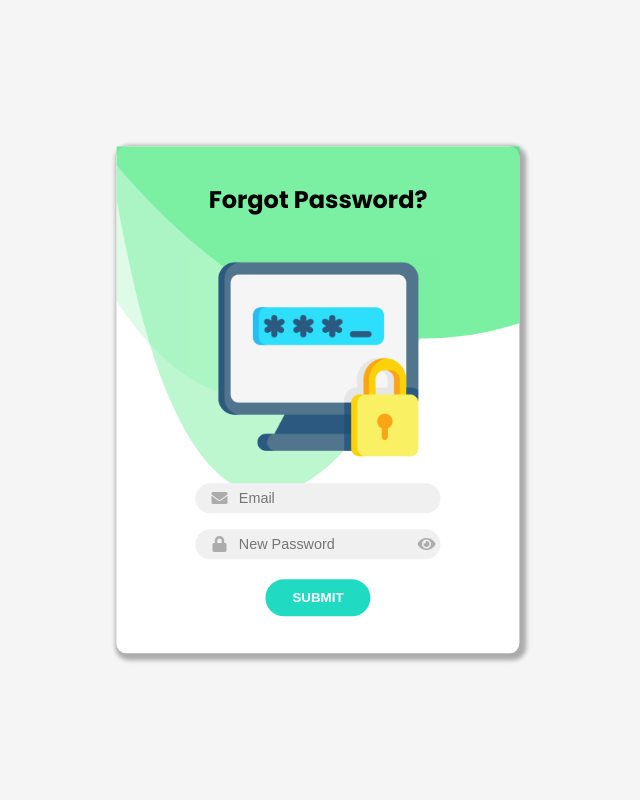
After one commit to Nuwa-Hub/FlyBuy, a PHP site: page /forgotPsw.php in a window 1280 px wide. The commit adds this page. Shown: the whole page, without its empty margins (322-962 px from the left). Run offline with PHP 8.4, Linux system fonts and the light colour scheme.

Commit message:
js part seperated and forgotPsw page

```diff
--- /dev/null
+++ b/css/styles_forgotPsw.css
@@ -0,0 +1,216 @@
+@import url("https://fonts.googleapis.com/css2?family=Poppins:wght@300;400;600;700&display=swap");
+
+body{
+    margin: 0;
+    padding: 0;
+    font-family: 'Poppins', sans-serif;
+    background: #f5f5f5;
+}
+
+.shape-wrapper{
+    position: absolute;
+    top: 0;
+    left: 0;
+    width: 100%;
+    overflow: hidden;
+    line-height: 0;
+    z-index: 0;
+}
+
+.shape-wrapper svg{
+    position: relative;
+    display: block;
+    width: calc(300% + 1.3px);
+    height: 50vh;
+    opacity: 0.7;
+}
+
+.shape-wrapper .shape-fill{
+    fill: #43e97b;
+}
+
+.container *{
+    z-index: 1;
+}
+
+.container{
+    position: absolute;
+    top: 50%;
+    left: 50%;
+    transform: translate(-50%, -50%);
+    box-shadow: 3px 3px 4px 4px rgba(0, 0, 0, 0.3);
+    border-radius: 10px;
+    margin: 0;
+    padding: 0.6em;
+    display: flex;
+    flex-direction: column;
+    height: fit-content;
+    width: 30vw;
+    justify-content: center;
+    align-items: center;
+    text-align: center;
+    background: #fff;
+}
+
+.container img{
+    height: 12.5em;
+    width: 12.5em;
+    padding: 1em;
+}
+
+.container h2{
+    font-size: 1.5rem;
+    line-height: 2em;
+    font-weight: 800;
+}
+
+.container form{
+    display: flex;
+    width: 100%;
+    flex-direction: column;
+    justify-content: center;
+    align-items: center;
+    grid-column: 1/2;
+}
+
+.input-field{
+    max-width: 250px;
+    width: 100%;
+    height: 1.875em;
+    background-color: #f0f0f0;
+    margin: 0.5em 0;
+    border-radius: 1.875em;
+    display: grid;
+    grid-template-columns: 15% 85%;
+    padding: 0 0.4rem;
+    position: relative;
+}
+.input-field input{
+    background: none;
+    outline: none;
+    border: none;
+    line-height: 1.2em;
+    font-weight: 600;
+    font-size: 0.9rem;
+    color: #333;
+}
+
+.input-field input:-webkit-autofill {
+    -webkit-background-clip: text;
+}
+
+.input-field i{
+    text-align: center;
+    line-height: 1.875em;
+    color: #acacac;
+    font-size: 1rem;
+}
+
+.input-field i.fa-exclamation-circle,
+.input-field i.fa-check-circle{
+    position: absolute;
+    right: 0;
+    transform: translateX(110%);
+    margin: 0;
+    padding: 0;
+    color: #f03f63;
+    cursor: pointer;
+    display: none;
+}
+.input-field.success i.fa-check-circle{
+    color: #34df34;
+    display: block;
+}
+.input-field.error i.fa-exclamation-circle{
+    display: block;
+}
+
+.input-field i.fa-eye,
+.input-field i.fa-eye-slash{
+    position: absolute;
+    right: 0;
+    margin-right: 5px;
+    cursor: pointer;
+}
+
+.tooltip .tooltip-text{
+    visibility: hidden;
+    min-width: 12.5em;
+    background-color: rgba(73, 72, 72, 0.9);
+    color: #fff;
+    text-align: center;
+    border-radius: 3px;
+    padding: 0.2em;
+    position: absolute;
+    bottom: 100%;
+    right: -30%;
+    margin-left: -3.75em;
+    z-index: 10;
+}
+
+.tooltip .tooltip-text::after{
+    content: " ";
+    position: absolute;
+    top: 100%;
+    left: 95%;
+    margin-left: -5px;
+    border-width: 5px;
+    border-style: solid;
+    border-color: rgba(73, 72, 72, 0.9) transparent transparent transparent;
+}
+
+.tooltip:hover .tooltip-text{
+    visibility: visible;
+}
+
+.input-field.success{
+    border: 2px solid #34df34;
+}
+.input-field.error{
+    border: 2px solid #f03f63;
+}
+
+.input-field input:placeholder-shown{
+    color: #aaa;
+    font-weight: 500;
+}
+
+.btn{
+    outline: none;
+    border: none;
+    border-radius: 30px;
+    background-color: #20dbc2;
+    color: white;
+    text-transform: uppercase;
+    font-weight: 600;
+    margin: 12px 0;
+    padding: 0.8em 2em;
+    cursor: pointer;
+    transition: all 0.5s;
+    position: relative;
+}
+
+.btn:hover{
+    background-color: #00bfa6;
+}
+.btn:active{
+    opacity: 0.5;
+}
+
+@media screen and (max-width: 1000px){
+    .container{
+        width: 50vw;
+    }
+}
+
+@media screen and (max-width: 570px){
+    .container{
+        width: 70vw;
+    }
+}
+
+@media screen and (max-width: 370px){
+    .container{
+        width: 90vw;
+    }
+}
--- /dev/null
+++ b/forgotPsw.php
@@ -0,0 +1,75 @@
+<?php
+
+?>
+
+<html lang="en">
+<head>
+    <meta charset="UTF-8">
+    <meta http-equiv="X-UA-Compatible" content="IE=edge">
+    <meta name="viewport" content="width=device-width, initial-scale=1.0">
+    <link rel="stylesheet" href="./css/styles_forgotPsw.css">
+    <link
+        rel="stylesheet"
+        href="https://cdnjs.cloudflare.com/ajax/libs/font-awesome/5.15.3/css/all.min.css"
+        integrity="sha512-iBBXm8fW90+nuLcSKlbmrPcLa0OT92xO1BIsZ+ywDWZCvqsWgccV3gFoRBv0z+8dLJgyAHIhR35VZc2oM/gI1w=="
+        crossorigin="anonymous"
+    />
+    <title>Forgot Password</title>
+</head>
+<body>
+    <main>
+
+        <div class="container">
+
+            <div class="shape-wrapper">
+                <svg data-name="Layer 1" xmlns="http://www.w3.org/2000/svg" viewBox="0 0 1200 120" preserveAspectRatio="none">
+                    <path d="M0,0V46.29c47.79,22.2,103.59,32.17,158,28,70.36-5.37,136.33-33.31,206.8-37.5C438.64,32.43,512.34,53.67,583,72.05c69.27,18,138.3,24.88,209.4,13.08,36.15-6,69.85-17.84,104.45-29.34C989.49,25,1113-14.29,1200,52.47V0Z" opacity=".25" class="shape-fill"></path>
+                    <path d="M0,0V15.81C13,36.92,27.64,56.86,47.69,72.05,99.41,111.27,165,111,224.58,91.58c31.15-10.15,60.09-26.07,89.67-39.8,40.92-19,84.73-46,130.83-49.67,36.26-2.85,70.9,9.42,98.6,31.56,31.77,25.39,62.32,62,103.63,73,40.44,10.79,81.35-6.69,119.13-24.28s75.16-39,116.92-43.05c59.73-5.85,113.28,22.88,168.9,38.84,30.2,8.66,59,6.17,87.09-7.5,22.43-10.89,48-26.93,60.65-49.24V0Z" opacity=".5" class="shape-fill"></path>
+                    <path d="M0,0V5.63C149.93,59,314.09,71.32,475.83,42.57c43-7.64,84.23-20.12,127.61-26.46,59-8.63,112.48,12.24,165.56,35.4C827.93,77.22,886,95.24,951.2,90c86.53-7,172.46-45.71,248.8-84.81V0Z" class="shape-fill"></path>
+                </svg>
+            </div>
+
+            <div class="forgotPsw">
+
+                <form class="forgotPsw-form">
+
+                    <h2 class="title">Forgot Password?</h2>
+
+                    <img src="./password.png" alt="forgotPsw-image">
+
+                    <div class="input-field">
+                        <i class="fas fa-envelope"></i>
+                        <input name="email" type="text" placeholder="Email" class="emailForgotPsw">
+                        <i class="fas fa-exclamation-circle tooltip">
+                            <small class="tooltip-text">Error Message</small>
+                        </i>
+                        <i class="fas fa-check-circle"></i>
+                    </div>
+
+                    <div class="input-field">
+                        <i class="fas fa-lock"></i>
+                        <input name="Psw" type="password" placeholder="New Password" class="ForgotPsw">
+                        <i class="fas fa-eye togglePassword"></i>
+                        <i class="fas fa-exclamation-circle tooltip">
+                            <small class="tooltip-text">Error Message</small>
+                        </i>
+                        <i class="fas fa-check-circle"></i>
+                    </div>
+
+                    <button class="btn solid forgotPsw">
+                        <span class="buttontext">Submit</span>
+                    </button>
+
+                </form>
+
+            </div>
+
+        </div>
+
+    </main>
+
+    <script src="./form.js"></script>
+
+</body>
+
+</html>
--- /dev/null
+++ b/form.js
@@ -0,0 +1,73 @@
+// toggle login and signup animation
+const sign_in_btn   = document.querySelector('#sign-in-button');
+const sign_up_btn   = document.querySelector('#sign-up-button');
+const container     = document.querySelector('.container');
+
+if(sign_in_btn){
+    sign_up_btn.addEventListener('click', () => {
+        container.classList.add('sign-up-mode');
+    });
+
+    sign_in_btn.addEventListener('click', () => {
+        container.classList.remove('sign-up-mode');
+    });
+}
+
+// toggle password view---------------------------------------------------------------
+let toggleView      = document.querySelectorAll('.togglePassword');
+
+function togglePasswordView(toggleView){
+    for (let i = 0; i < toggleView.length; i++){
+        let pswField = toggleView[i].parentElement.querySelector('input');
+
+        toggleView[i].addEventListener('click', (event) => {
+            // toggle the type attribute
+            let type = pswField.getAttribute('type') === 'password' ? 'text' : 'password';
+            pswField.setAttribute('type', type);
+            // toggle the eye slash icon
+            toggleView[i].classList.toggle('fa-eye-slash');
+        });
+    }
+};
+
+if (toggleView){
+    togglePasswordView(toggleView);
+}
+
+// add extra seller information
+let radioBtns = document.querySelectorAll('.radioBtn');
+let storeName = document.querySelector('.input-field.store');
+
+function addField(){
+    storeName.classList.remove('remove');
+
+}
+
+function removeField(){
+    storeName.classList.add('remove');
+}
+
+// set errors set success
+// function setError(element, msg){
+//     let inputField = element.parentElement;
+//     inputField.classList.add('error');
+//     let small = inputField.querySelector('.tooltip-text');
+//     if (small){
+//         small.innerText = msg;
+//     }
+
+// }
+
+// function setSuccess(element){
+//     let inputField = element.parentElement;
+//     inputField.classList.add('success');
+// }
+
+// function removeError(element){
+//     let inputField = element.parentElement;
+//     inputField.classList.remove('error', 'success');
+//     let small = inputField.querySelector('.tooltip-text');
+//     if (small){
+//         small.innerText = '';
+//     }
+// }
```
Also changed, not shown: loginSignup.php (+2 -75 lines).
